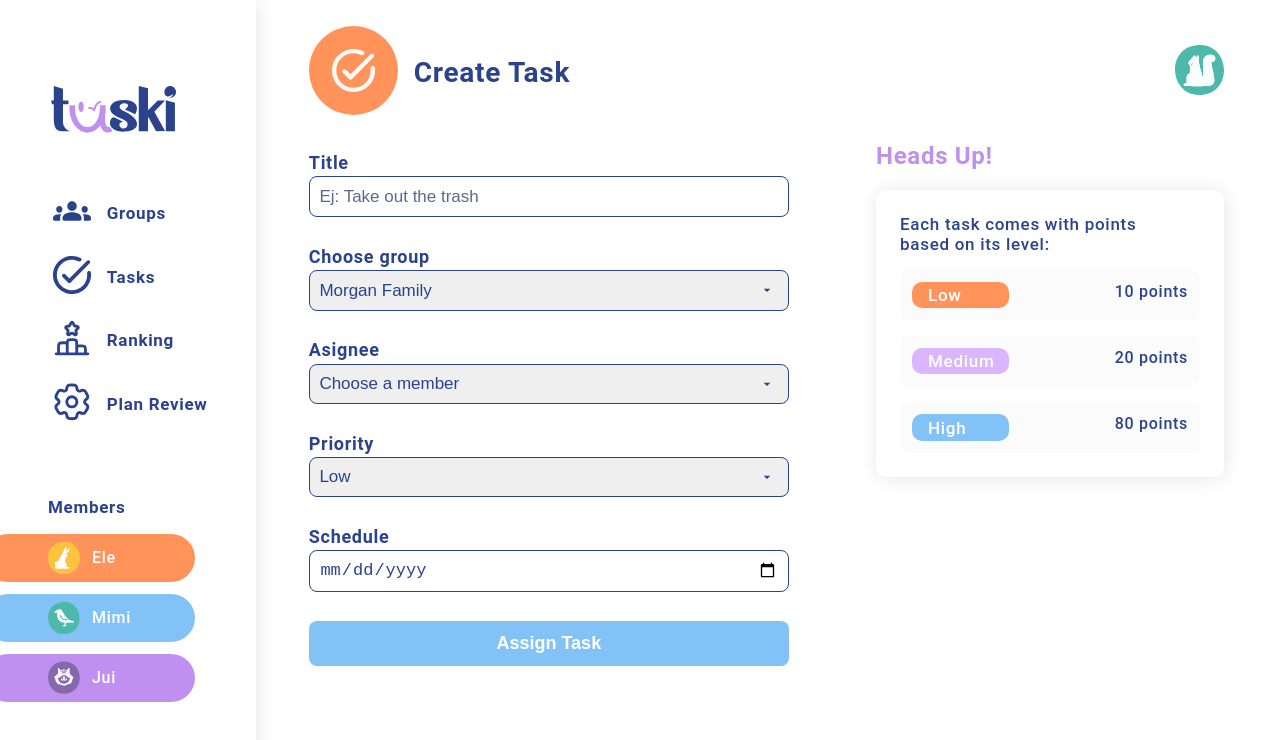
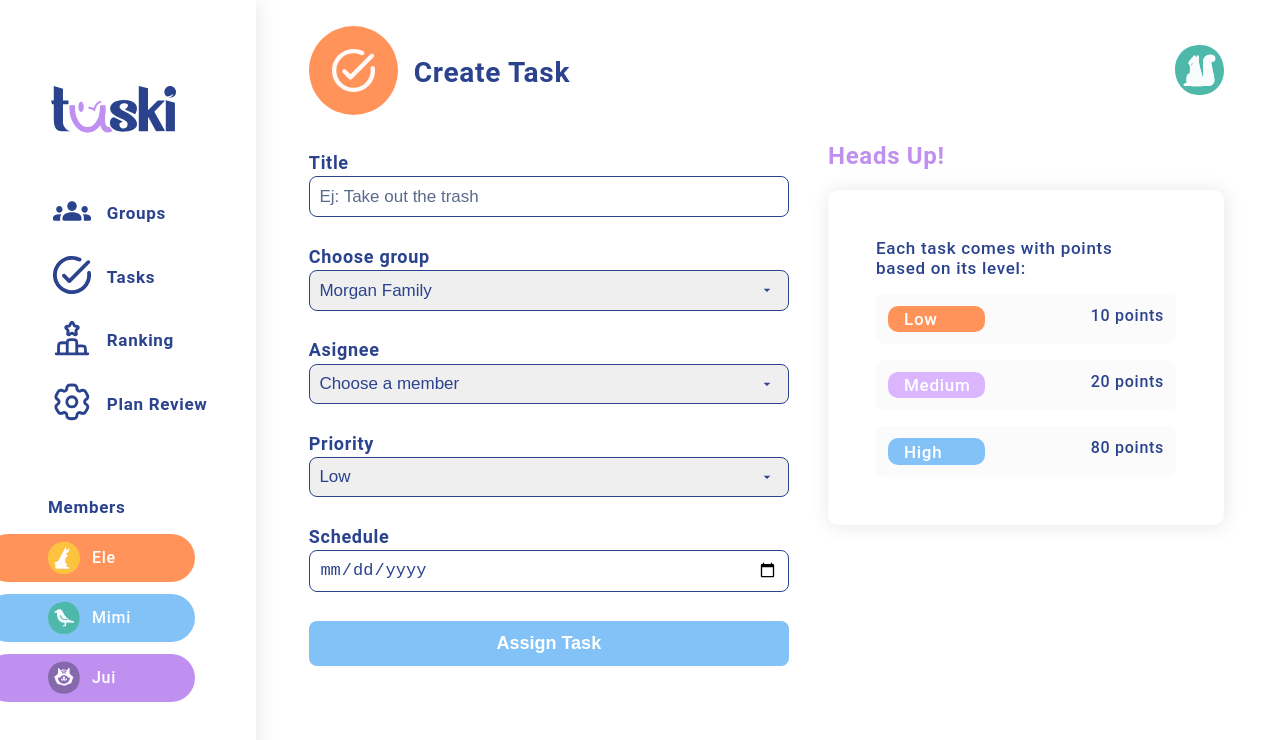
Before and after one commit to NikSala10/TaskiProject, a React (Vite) app: page /create-task in a window 1280 px wide. Shown: the top 740 px of the page. Built offline with nearby package versions, Linux system fonts and the light colour scheme.

Commit message:
fix(pages/create-task): resolve issues in CreateTask page and components

```diff
--- a/src/pages/CreateTask/CreateTask.css
+++ b/src/pages/CreateTask/CreateTask.css
@@ -20,7 +20,7 @@
 }
 .div-head{
     box-shadow: 1px 1px 20px 0px rgba(0, 0, 0, 0.1);
-    padding: 1.5rem;
+    padding: 3rem;
     width: 300px;
     border-radius: 10px;
     display: flex;
```
